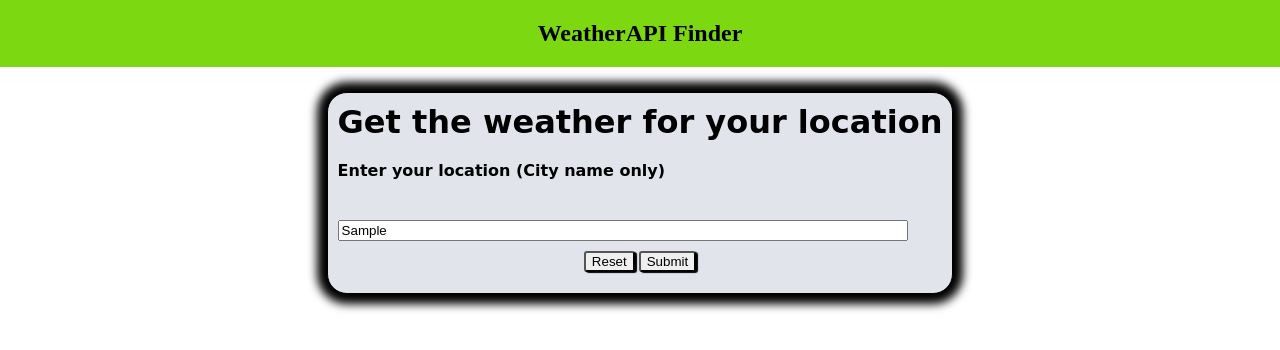
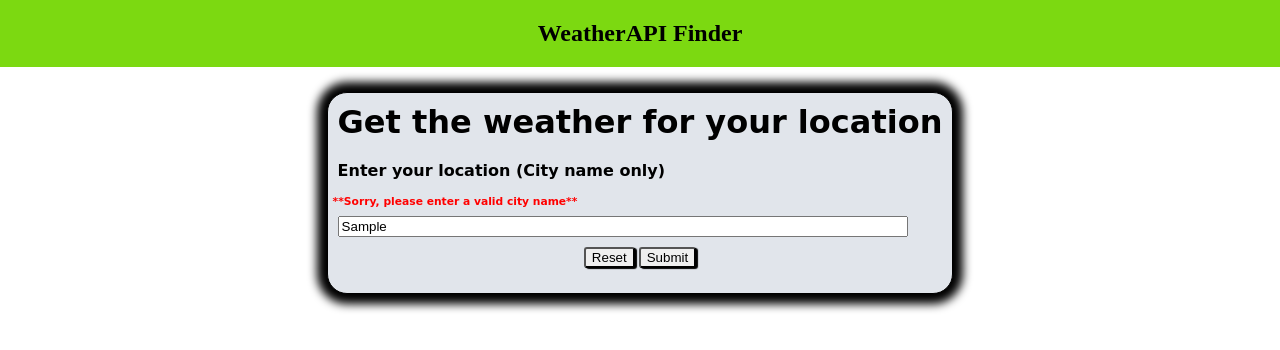
Before and after one commit to mleblanc94/WeatherAPI-Finder, a plain HTML site: page index.html in a window 1280 px wide. Both pictures are taken after typing "Sample" into the empty fields and a click on the button "Submit". Drawn offline with Linux system fonts and the light colour scheme; no server answers.

Commit message:
added and error message for when someone enters and invalid city

```diff
--- a/script.js
+++ b/script.js
@@ -22,9 +22,11 @@ async function getWeather() {
        displayBox.style.display = 'flex';
        populateTemperature();
        atmosphere();
-      //  warningMessage();
     } catch(error) {
-        console.log("an error has occurred");
+      errorMessage.style.display = 'inline';
+      input.style.marginTop = '7px';
+      errorMessage.innerHTML = "**Sorry, please enter a valid city name**";
+      displayBox.style.display = 'none';
           }
        }
 
@@ -94,17 +96,11 @@ let resetButton = () => {
    displayBox.style.display = 'none';
    body.style.background = 'url(skyimage.jpg) no-repeat center center fixed';
    body.style.backgroundSize = 'cover';
+   errorMessage.style.display = 'none';
+   input.style.marginTop = '30px';
 }
 
 // Event Listeners
 
 reset.addEventListener('click', resetButton);
 submit.addEventListener('click', getWeather);
-
-
-
-// let warningMessage = () => {
-//    if (apiWeather.message === "city not found") {
-//       errorMessage.innerHTML = "**Sorry, please enter a valid city name**";
-//    }
-// }
--- a/style.css
+++ b/style.css
@@ -38,6 +38,8 @@ h4 {
 
 .error-message {
     display: none;
+    color: red;
+    margin-left: 5px;
 }
 
 input {
```
